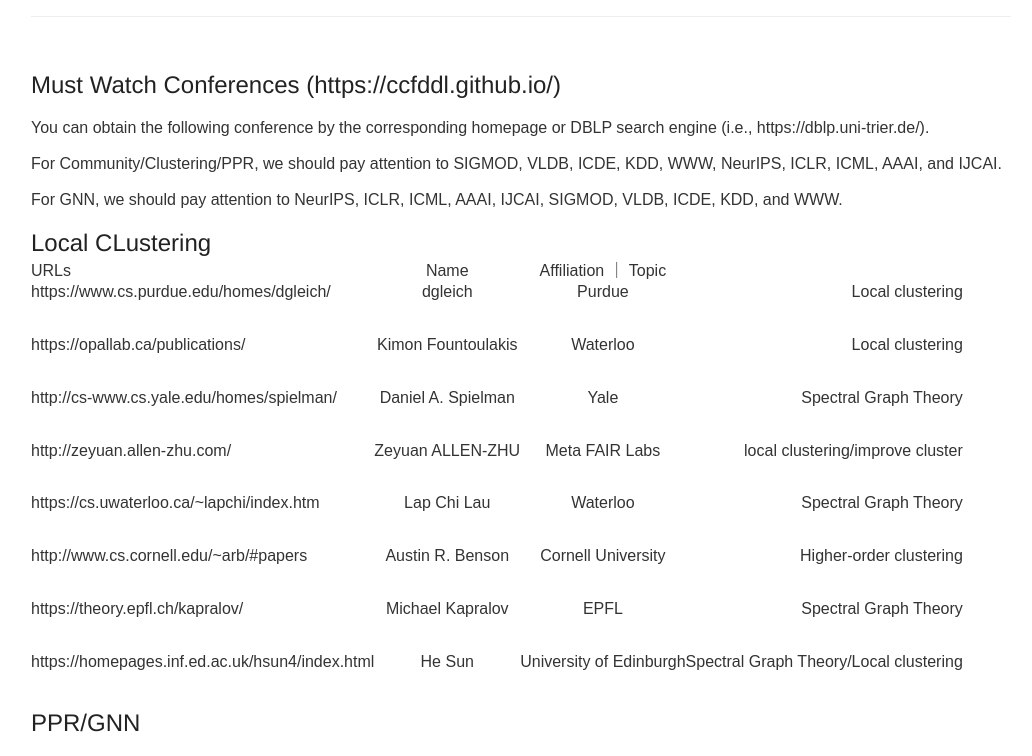
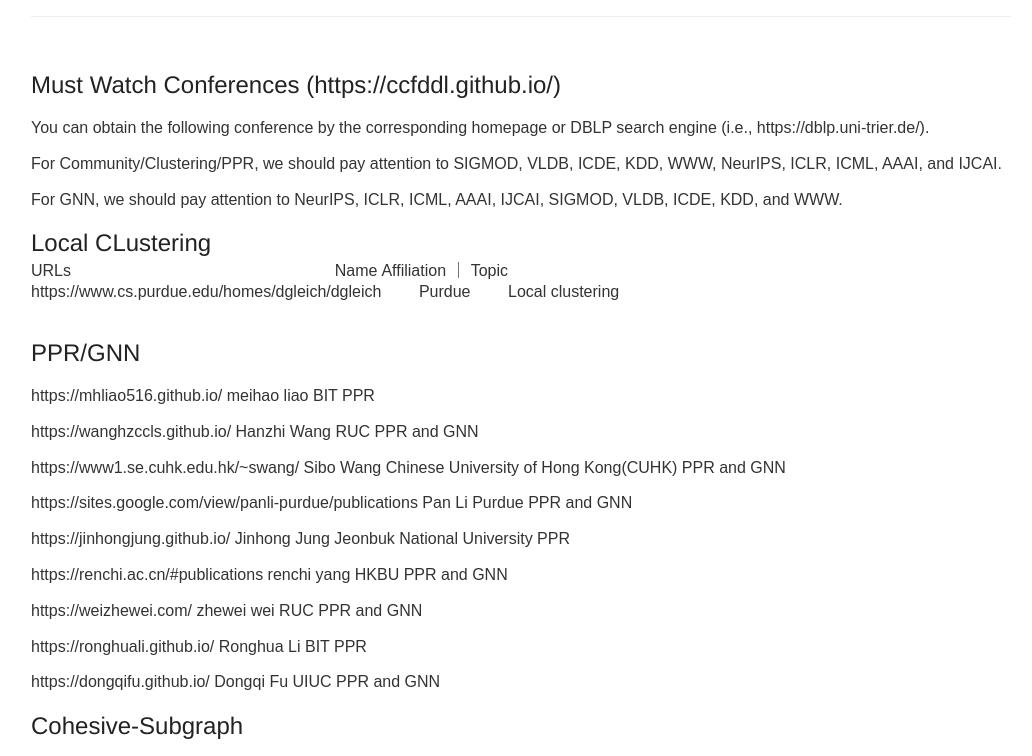
Before and after one commit to longlonglin/longlonglin.github.io, a Jekyll site: the page built from blog.md, in a window 1280 px wide and 900 px high, cut to the strip 144-900 px from the top of the window. Shown: the whole strip, without its empty margins (119-1151 px from the left). Built offline with Jekyll 4.4.1, drawn with Linux system fonts in a browser that asks for light colours.

Commit message:
Update blog.md

```diff
--- a/blog.md
+++ b/blog.md
@@ -17,15 +17,8 @@
 ## Local CLustering
 
 | URLs | Name  | Affiliation ｜ Topic |
-| :----  |:----: |:----:  |----: |
+| :----  |:----: |:----: |----: |
 | https://www.cs.purdue.edu/homes/dgleich/ | dgleich |  Purdue  | Local clustering |
-| https://opallab.ca/publications/  |  Kimon Fountoulakis  | Waterloo  |  Local clustering  |
-| http://cs-www.cs.yale.edu/homes/spielman/ |    Daniel A. Spielman   |       Yale    |  Spectral Graph Theory |
-| http://zeyuan.allen-zhu.com/        |          Zeyuan ALLEN-ZHU  |  Meta FAIR Labs   |  local clustering/improve cluster |
-| https://cs.uwaterloo.ca/~lapchi/index.htm  |  Lap Chi Lau    |    Waterloo   | Spectral Graph Theory |
-| http://www.cs.cornell.edu/~arb/#papers  |  Austin R. Benson  |   Cornell University  | Higher-order clustering |
-| https://theory.epfl.ch/kapralov/      |   Michael Kapralov    |     EPFL       |    Spectral Graph Theory |
-| https://homepages.inf.ed.ac.uk/hsun4/index.html   |    He Sun   |  University of Edinburgh   | Spectral Graph Theory/Local clustering |
 
 
 
```
